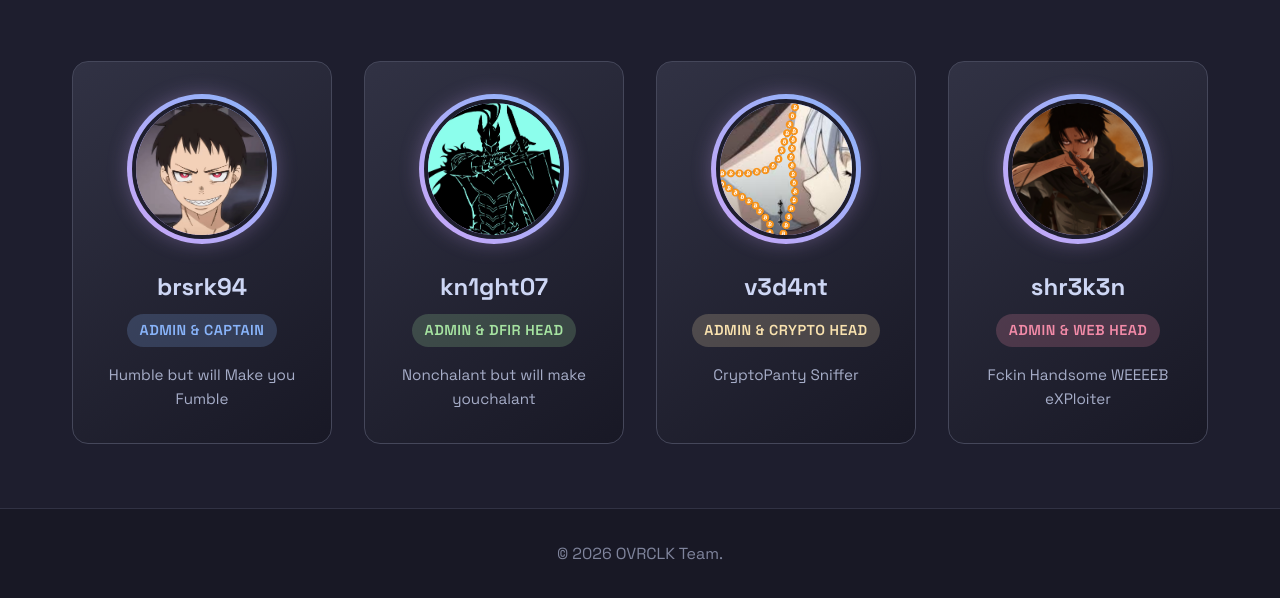
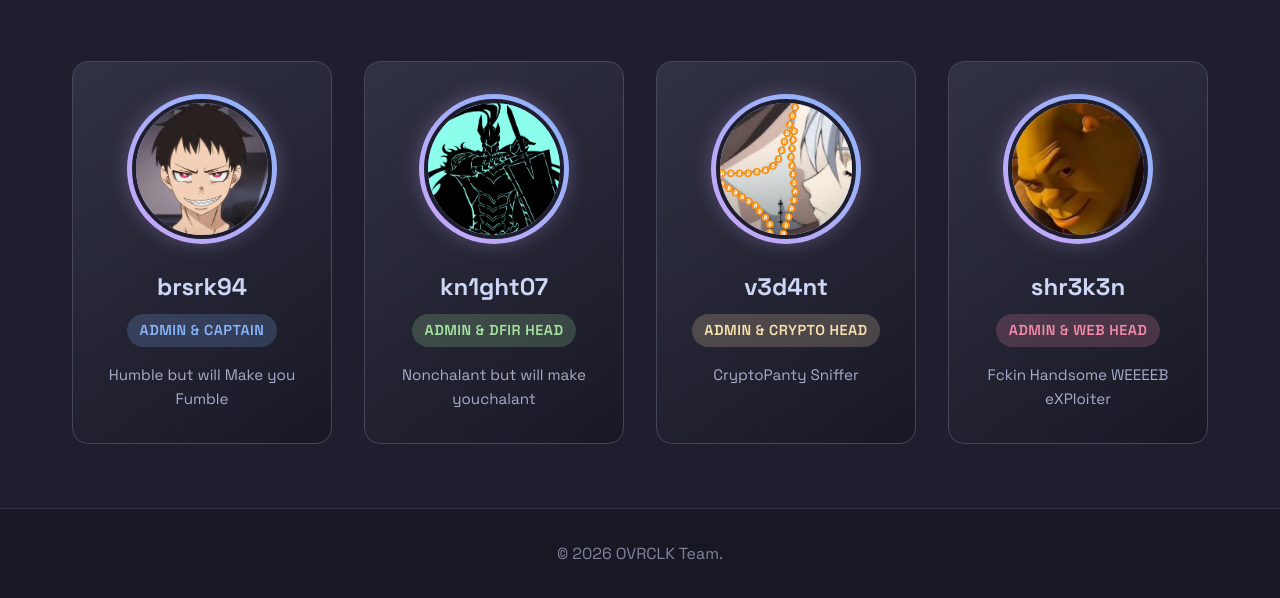
Before and after one commit to brsrk94/ovrclk, a website: page members.html in a window 1280 px wide. Shown: the part 278-876 px from the top of the page. Drawn offline with Linux system fonts and the light colour scheme.

Commit message:
Update members.html

```diff
--- a/members.html
+++ b/members.html
@@ -68,7 +68,7 @@
             <!-- Member 4 -->
             <div class="member-card">
                 <div class="avatar-container">
-                    <img src="assets/web.png" alt="shr3k3n">
+                    <img src="assets/shrek.png" alt="shr3k3n">
                 </div>
                 <h3>shr3k3n</h3>
                 <span class="role role-web">Admin & Web Head</span>
```
